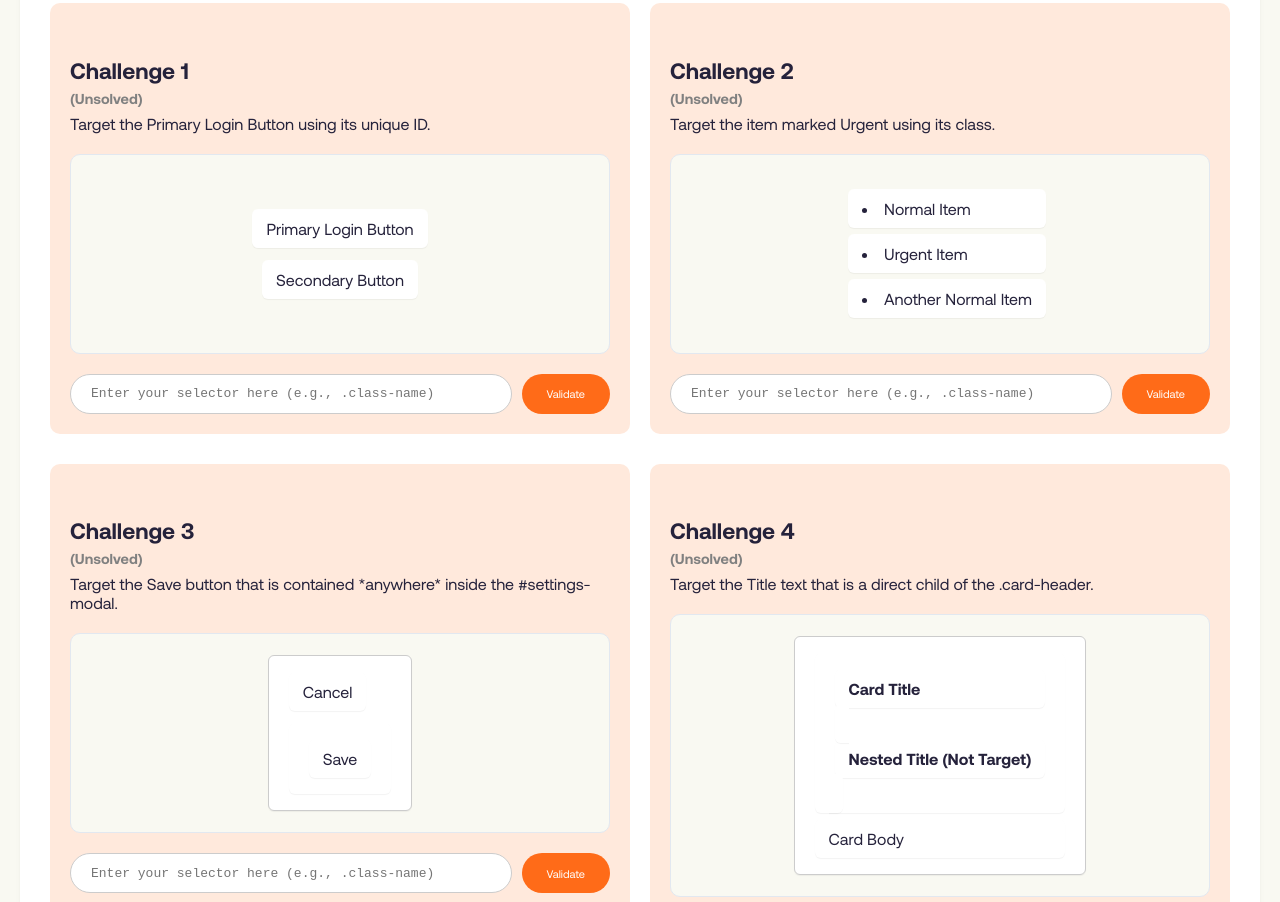
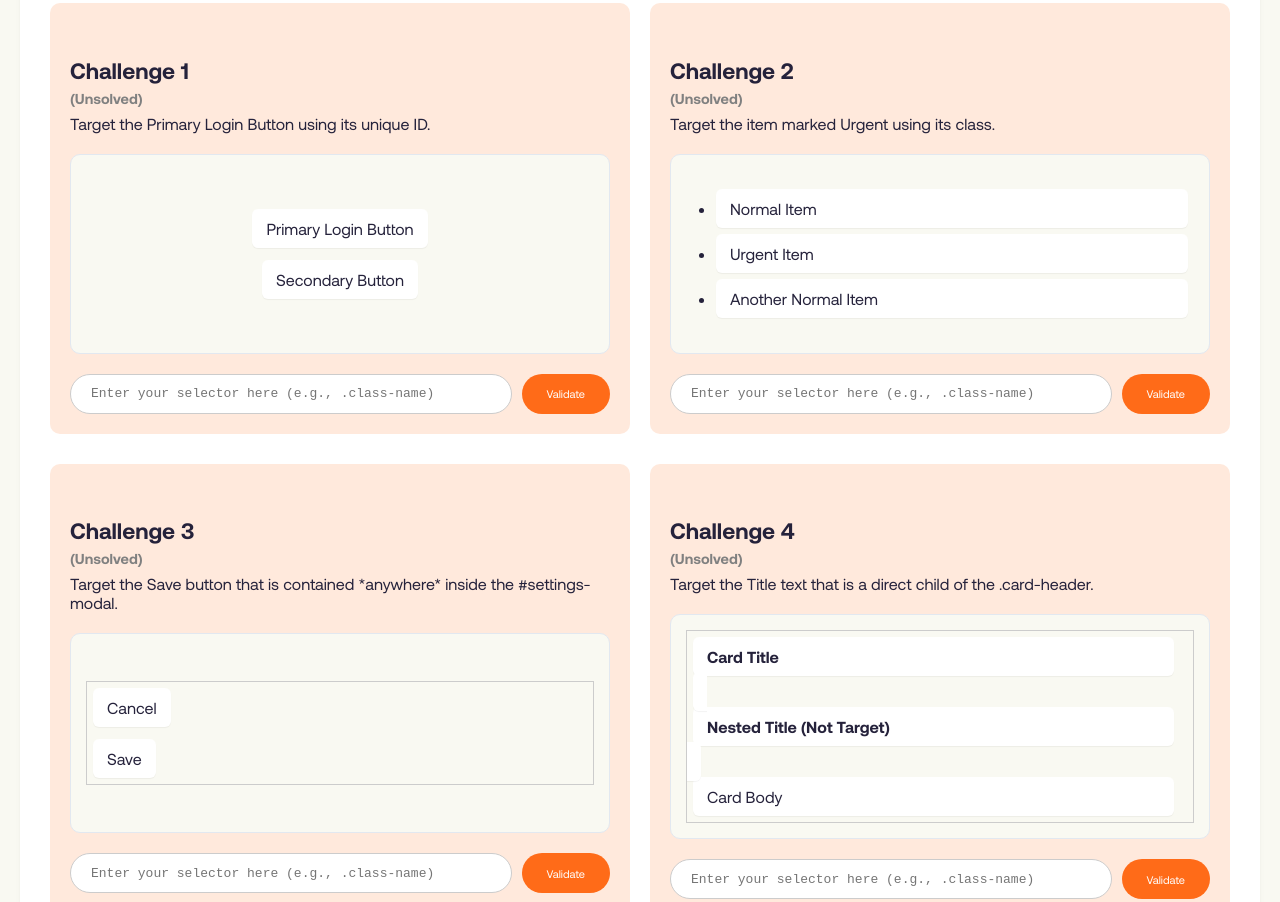
Before and after one commit to AM-WFX/Web-App, a plain HTML site: page css-selector-lab.html in a window 1280 px wide. Shown: the part 649-1551 px from the top of the page. Drawn offline with nearby package versions, Linux system fonts and the light colour scheme.

Commit message:
Update styles.css

```diff
--- a/styles.css
+++ b/styles.css
@@ -105,7 +105,6 @@ body {
     border-bottom: 2px solid var(--wf-accent-orange);
 }
 
-/* ❗ UPDATED: Styles for "Coming Soon" links ❗ */
 .navbar a.nav-disabled {
     color: #94A3B8;
     cursor: not-allowed;
@@ -127,7 +126,6 @@ body {
     vertical-align: middle;
 }
 
-/* ❗ FIX: CSS-Only Tooltip for Navbar ❗ */
 .nav-disabled .tooltip-text {
     visibility: hidden;
     width: 200px;
@@ -138,10 +136,8 @@ body {
     padding: 8px;
     position: absolute;
     z-index: 1;
-
     top: 150%;
     left: 50%;
-
     margin-left: -100px;
     opacity: 0;
     transition: opacity 0.3s;
@@ -151,10 +147,8 @@ body {
 .nav-disabled .tooltip-text::after {
     content: "";
     position: absolute;
-
     bottom: 100%;
     left: 50%;
-
     margin-left: -5px;
     border-width: 5px;
     border-style: solid;
@@ -210,24 +204,19 @@ button[onclick*="validateChallenge"],
     -webkit-appearance: none !important;
     border: none !important;
     border-style: none !important;
-
     background-color: var(--wf-accent-orange) !important;
     color: white !important;
     font-weight: 400 !important;
-
     padding-left: 25px !important;
     padding-right: 25px !important;
-
     border-radius: 96px !important;
     cursor: pointer !important;
     transition: background-color 0.2s, box-shadow 0.2s;
     text-decoration: none !important;
-
     height: var(--wf-button-height) !important;
     display: inline-flex !important;
     align-items: center;
     justify-content: center;
-
     font-family: 'Aeonik', sans-serif !important;
     font-size: 11px !important;
     box-sizing: border-box;
@@ -313,9 +302,9 @@ button[onclick*="validateChallenge"]:hover {
     box-shadow: none;
 }
 
-
-/* ❗ --- THIS IS THE FIX (PART 1) --- ❗ */
-/* We change height to min-height to allow boxes to grow. */
+/* ❗ --- THIS IS THE FIX (PART 1 of 2) --- ❗ */
+/* We change height to min-height to allow boxes to grow (no scrollbars). */
+/* We also ensure justify-content is 'center' (fixes Challenge 3). */
 .challenge-target-area {
     background-color: var(--wf-dominant-spring-wood);
     border: 1px solid #E2E8F0;
@@ -329,11 +318,11 @@ button[onclick*="validateChallenge"]:hover {
     display: flex;
     flex-direction: column;
     align-items: center;
-    justify-content: center;
-    overflow: auto;
+    justify-content: center; /* <-- RE-CENTERED */
+    overflow: hidden; /* <-- CHANGED from auto to hidden */
 }
 
-/* Style for the wrapper div in Challenge 6 */
+/* This wrapper from your JS (Challenge 6) will now work perfectly. */
 .challenge-action-buttons {
     display: flex;
     gap: 10px;
@@ -361,12 +350,21 @@ button[onclick*="validateChallenge"]:hover {
     box-sizing: border-box;
 }
 
-/* ❗ --- THIS IS THE FIX (PART 2) --- ❗ */
-/* We DELETE the old, broken uniformity rules and replace them with these. */
+/* ❗ --- THIS IS THE FIX (PART 2 of 2) --- ❗ */
+/* We DELETE all the old, broken uniformity rules and replace them with this ONE. */
+/* This rule styles *only* the elements we want, and lets them keep their */
+/* natural display (block or inline) so they don't overflow. */
 
-/* Rule 1: Apply "pill" styling to *almost* everything inside the target. */
-/* This rule styles everything but respects their default layout. */
-.challenge-target-area * {
+.challenge-target-area p,
+.challenge-target-area button,
+.challenge-target-area input,
+.challenge-target-area li,
+.challenge-target-area h2,
+.challenge-target-area h3,
+.challenge-target-area span,
+.challenge-target-area a,
+.challenge-target-area label {
+    /* Aesthetics */
     box-sizing: border-box;
     border: none;
     box-shadow: 0 1px 1px rgba(0, 0, 0, 0.05);
@@ -377,37 +375,31 @@ button[onclick*="validateChallenge"]:hover {
     font-size: 1em !important;
     border-radius: 6px !important;
     font-family: 'Aeonik', sans-serif;
-    /* We DO NOT define 'display' here. We let the browser handle it. */
+
+    /* Layout - We let the browser decide 'display' */
+    /* This makes p, h2, h3 stack, and buttons/spans sit inline */
+    width: auto;
+    max-width: 95%; /* Prevents pills from touching the edges */
+    text-align: left;
 }
 
-/* Rule 2: Un-style list wrappers (ul, ol) so they are invisible. */
+/* We just need to make sure lists are invisible containers */
 .challenge-target-area ul,
-.challenge-target-area ol {
+.challenge-target-area ol,
+.challenge-target-area div { /* Also target DIVs (like .card) */
     background-color: transparent !important;
     box-shadow: none !important;
-    padding: 10px !important;
+    padding: 0 !important;
     margin: 0 !important;
-    width: auto; /* Allow natural width */
-    /* Fix for list markers */
-    list-style-position: inside;
+    width: 100%; /* Containers should be full-width */
 }
 
-/* Rule 3: Make sure list-items (li) look and act like list-items. */
+/* And that list items are still list items */
 .challenge-target-area li {
-    display: list-item !important; /* NOT inline-block */
-    text-align: left;
-    margin-left: 20px !important; /* Indent them */
+    display: list-item !important;
+    margin-left: 30px !important; /* Indent */
 }
 
-/* Rule 4: Ensure block elements (like cards) stack properly. */
-.challenge-target-area div,
-.challenge-target-area p,
-.challenge-target-area h2,
-.challenge-target-area h3 {
-    display: block !important;
-    width: auto; /* Let them be natural width, not 95% */
-    text-align: left;
-}
 
 /* --- ACCORDION STYLING (WHATFIX REPLICATION) --- */
 
@@ -558,6 +550,8 @@ p {
     margin-bottom: 1em;
 }
 
+/* This rule is now safe to remove, but we'll keep it for the #prompt element */
+/* if you still have one outside the challenges */
 #prompt, #prompt * {
     padding: 20px !important;
     margin: 10px !important;
```
